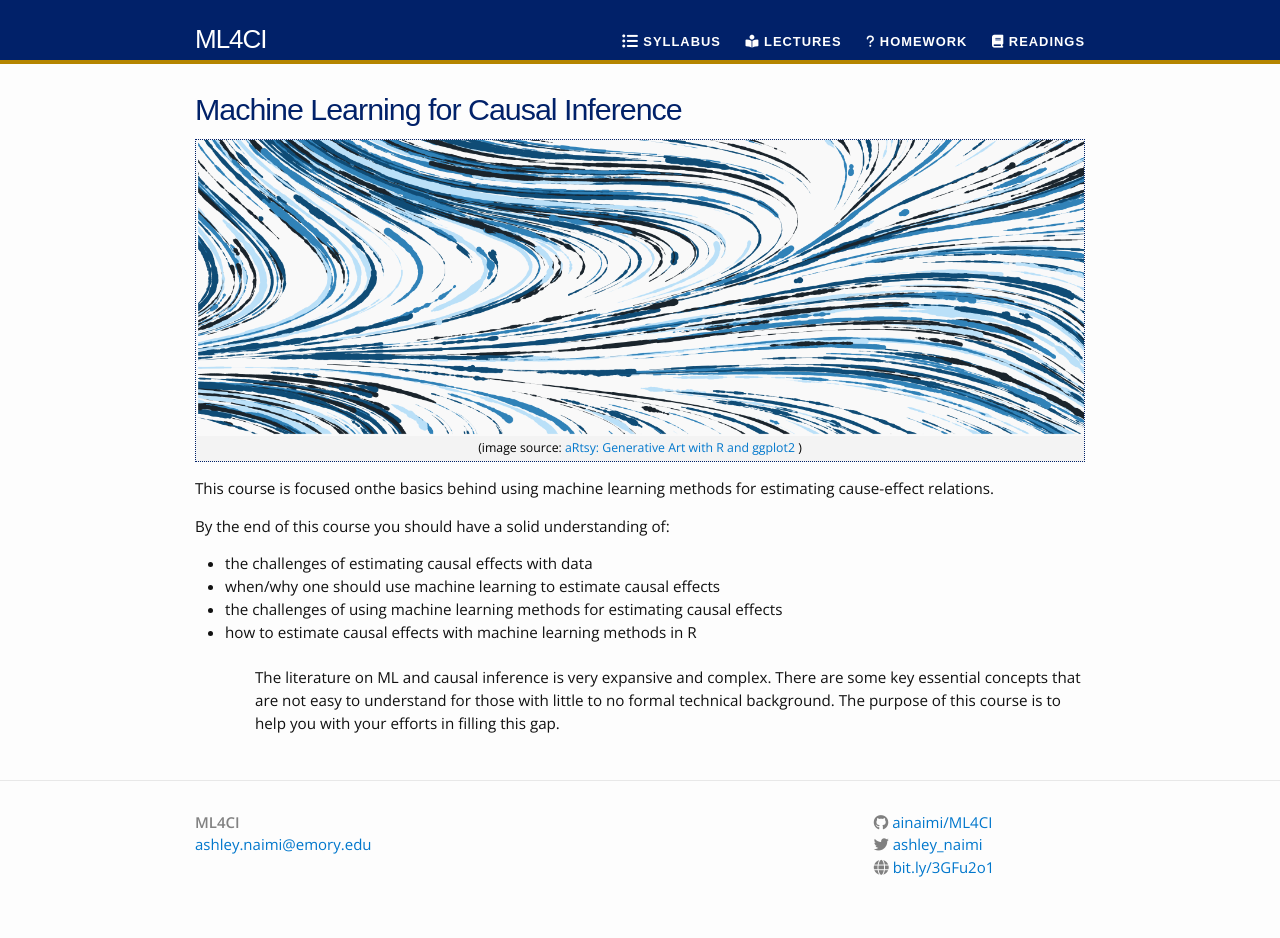
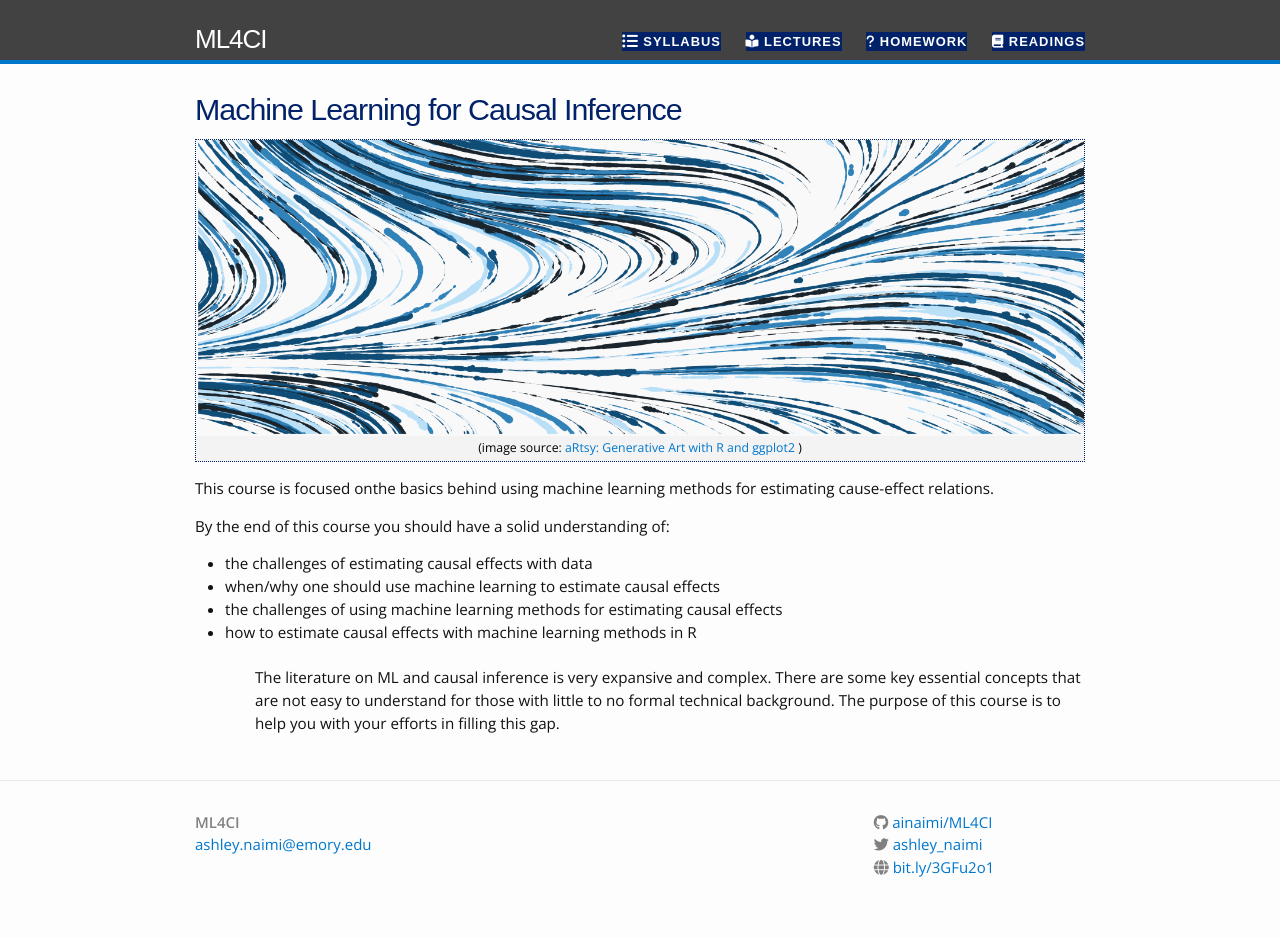
Before and after one commit to ainaimi/ML4CI, a Jekyll site: the page built from index.html, in a window 1280 px wide. Built offline with Jekyll 4.4.1, drawn with Linux system fonts in a browser that asks for light colours; nearby versions of some CDN libraries.

Commit message:
change header colors

```diff
--- a/_sass/_header.scss
+++ b/_sass/_header.scss
@@ -3,9 +3,9 @@
  */
 .site-header {
     border-top: 0px solid $grey-color-dark;
-	border-bottom: 4px solid $clemson-orange;
+	border-bottom: 4px solid $brand-color;
     min-height: 56px;
-    background: $clemson-purple;
+    background: $grey-color-dark;
     // Positioning context for the mobile navigation icon
     position: relative;
 
```
